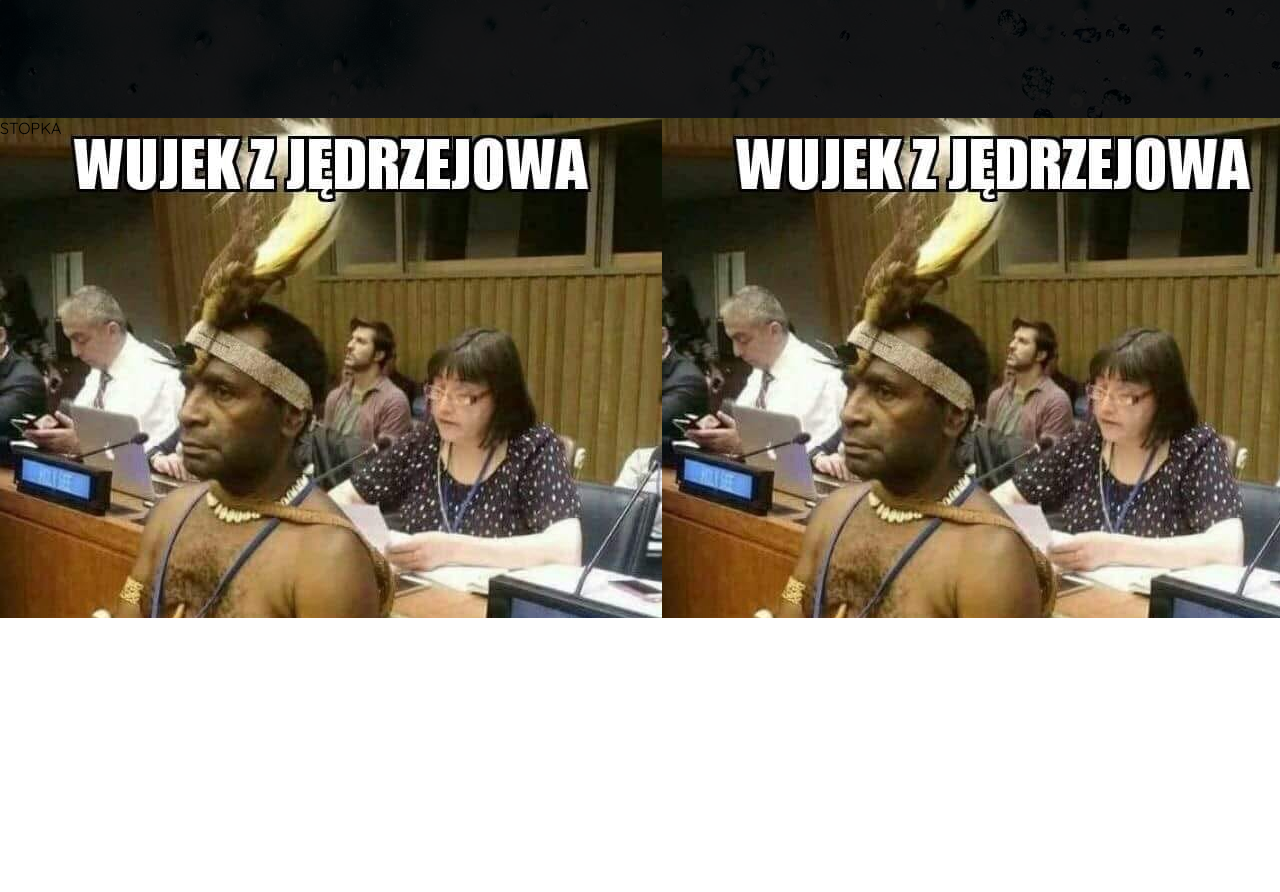
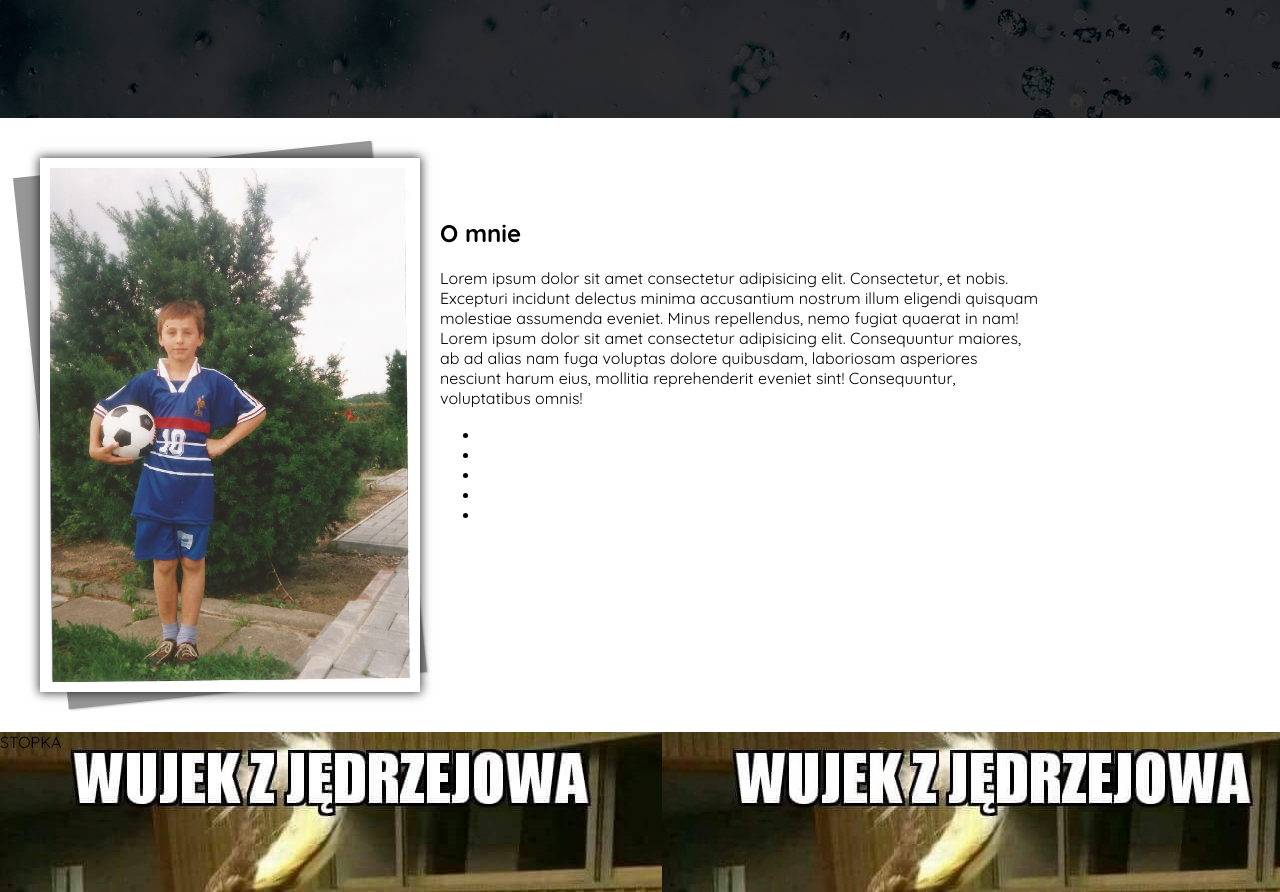
Before and after one commit to kwaq102/my-page, a website built with webpack: page src/templates/template.html in a window 1280 px wide. Shown: the part 1806-2698 px from the top of the page. Before the commit the page ends 2424 px from the top, so only its background shows below. Built offline with nearby package versions, Linux system fonts and the light colour scheme; files whose address does not match are found by name.

Commit message:
start creat section about

```diff
--- /dev/null
+++ b/src/sass/_about.scss
@@ -0,0 +1,52 @@
+#about {
+    width: $page-width;
+    margin: $main-spacing*2 auto;
+
+    display: flex;
+
+
+    .about-img {
+        max-width: 30%;
+        position: relative;
+        z-index: 1;
+
+
+        &::before {
+            background: #969696;
+            content: "";
+            width: 100%;
+            height: 100%;
+            position: absolute;
+            left: 0;
+            top: 0;
+            z-index: -1;
+            -webkit-transform: rotate(-6deg);
+            -moz-transform: rotate(-6deg);
+            -ms-transform: rotate(-6deg);
+            -o-transform: rotate(-6deg);
+            transform: rotate(-6deg);
+            -moz-box-shadow: 1px 1px 2px rgba(0, 0, 0, .25);
+            -webkit-box-shadow: 1px 1px 2px rgba(0, 0, 0, .25);
+            box-shadow: 1px 1px 2px rgba(0, 0, 0, .25);
+        }
+
+        img {
+            display: block;
+            width: 100%;
+            padding: 10px;
+            background-color: white;
+            // border: 1px solid black;
+
+            -webkit-box-shadow: 0px 0px 10px 1px rgba(0, 0, 0, 0.75);
+            -moz-box-shadow: 0px 0px 10px 1px rgba(0, 0, 0, 0.75);
+            box-shadow: 0px 0px 10px 1px rgba(0, 0, 0, 0.75);
+
+
+        }
+    }
+
+    .about {
+        width: 50%;
+        padding: $main-spacing*2;
+    }
+}
--- a/src/sass/_personalOffer.scss
+++ b/src/sass/_personalOffer.scss
@@ -8,16 +8,18 @@
     .personal-offer-bg {
         width: 100%;
         height: 300px;
-        background-color: rgba(0, 0, 0, 0.9);
+        background-color: rgba(0, 0, 0, 0.8);
     }
 
     .personal-offer-description {
         width: $page-width;
         position: absolute;
         top: 0;
-        left: 0;
+        left: 50%;
+        transform: translateX(-50%);
         font-size: $base-font-size;
         font-family: $text-font;
         color: white;
+        line-height: 150%;
     }
 }
--- a/src/sass/index.scss
+++ b/src/sass/index.scss
@@ -5,6 +5,7 @@
 @import './nav';
 @import './offer';
 @import './personalOffer';
+@import './about';
 
 
 @import '../components/footer';
--- a/src/templates/template.html
+++ b/src/templates/template.html
@@ -121,7 +121,6 @@
 
                 </div>
             </section>
-
             <section id="personal-offer">
                 <div class="personal-offer-bg"></div>
                 <div class="personal-offer-description">
@@ -136,7 +135,34 @@
                 </div>
             </section>
 
-            <section id="about"></section>
+            <section id="about">
+
+                <div class="about-img">
+                    <img src="../../public/img/zidane.jpg" alt="">
+                </div>
+                <div class="about">
+                    <h2>O mnie</h2>
+                    <p class="about-description">Lorem ipsum dolor sit amet consectetur adipisicing elit. Consectetur,
+                        et nobis. Excepturi
+                        incidunt delectus minima accusantium nostrum illum eligendi quisquam molestiae assumenda
+                        eveniet. Minus repellendus, nemo fugiat quaerat in nam! Lorem ipsum dolor sit amet consectetur
+                        adipisicing elit. Consequuntur maiores, ab ad alias nam fuga voluptas dolore quibusdam,
+                        laboriosam asperiores nesciunt harum eius, mollitia reprehenderit eveniet sint! Consequuntur,
+                        voluptatibus omnis!</p>
+
+                    <div class="about-info">
+                        <ul>
+                            <li class="name"></li>
+                            <li class="age"></li>
+                            <li class="address"></li>
+                            <li class="email"></li>
+                            <li class="hobby"></li>
+                        </ul>
+                    </div>
+                </div>
+
+
+            </section>
             <section id="projects"></section>
             <section id="contact"></section>
         </div>
```
Also changed, not shown: dist/img/zidane.jpg (added), dist/index.html, dist/main.css, public/img/zidane.jpg (added).
